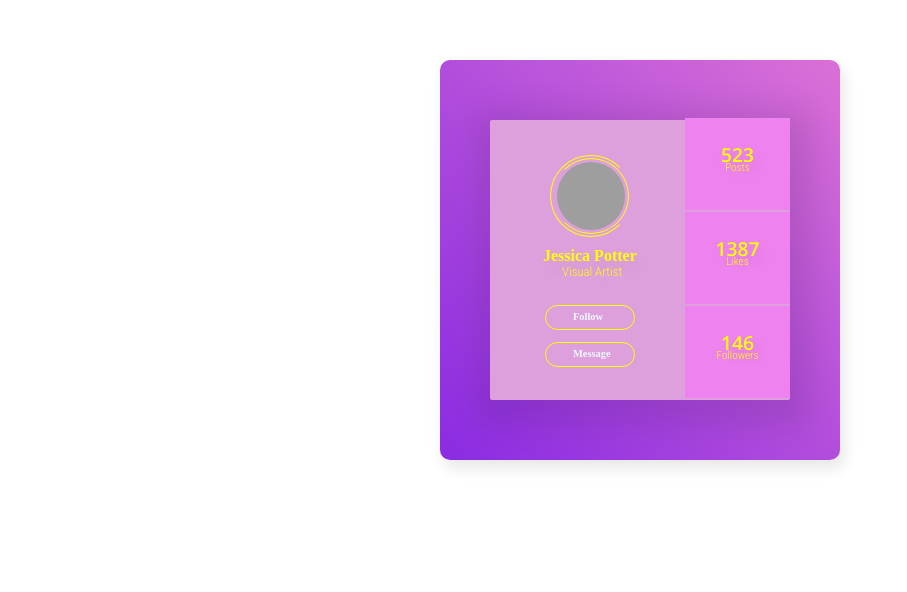
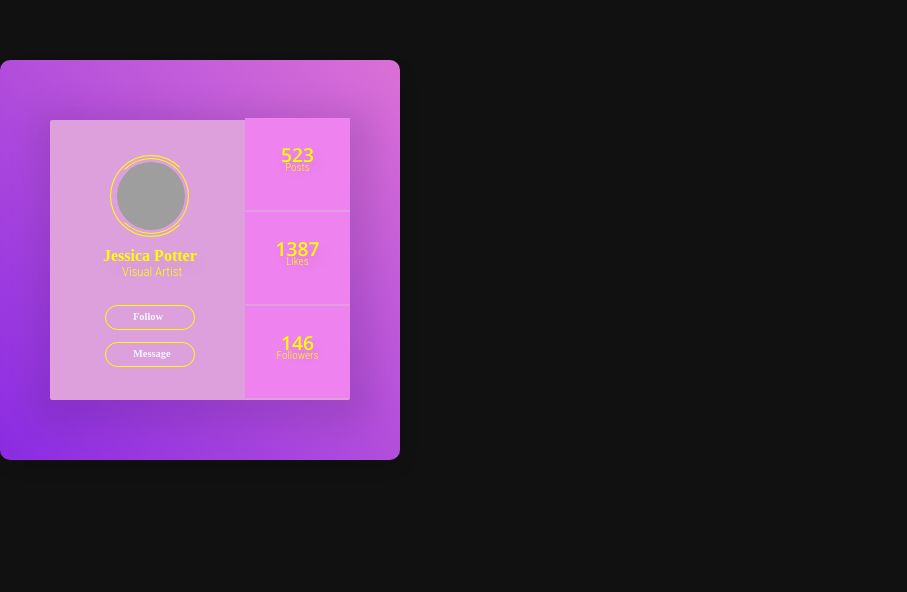
Before and after one commit to sephirothcoding/flv, a plain HTML site: page index.html in a window 1280 px wide. Shown: the part 140-732 px from the top of the page, without its empty margins (0-907 px from the left). Drawn offline with nearby package versions, Linux system fonts and the light colour scheme; grey boxes are pictures that could not be loaded; a web font is replaced by a local one.

Commit message:
Update style.css

```diff
--- a/style.css
+++ b/style.css
@@ -1,4 +1,12 @@
 @import url("https://fonts.googleapis.com/css?family=Cormorant+SC&family=Open+Sans:600,300&family=Roboto+Condensed:wght@300&display=swap");
+
+body {
+  overflow: hidden;
+  display: -webkit-box;
+  display: -ms-flexbox;
+  display: flex;
+  background: #111; }
+
 .frame {
   display: flex;
   justify-content: center;
```
